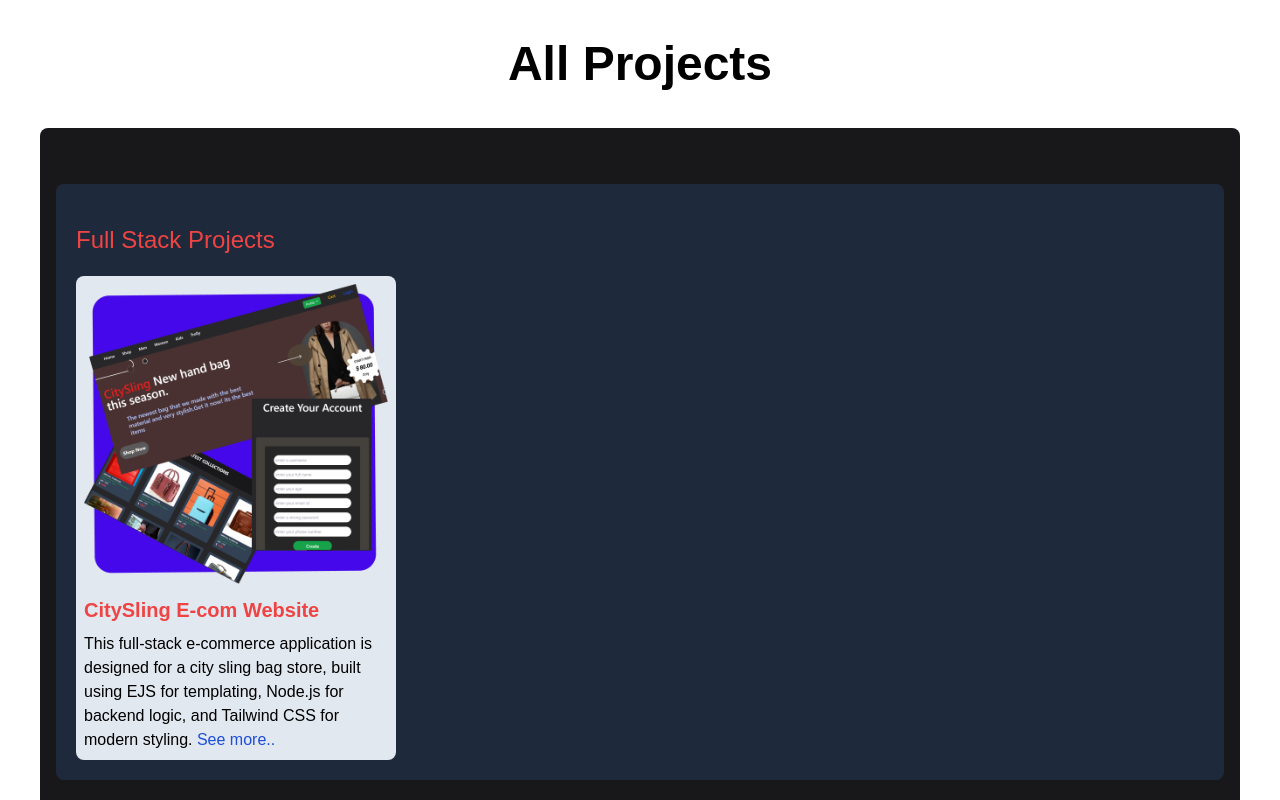
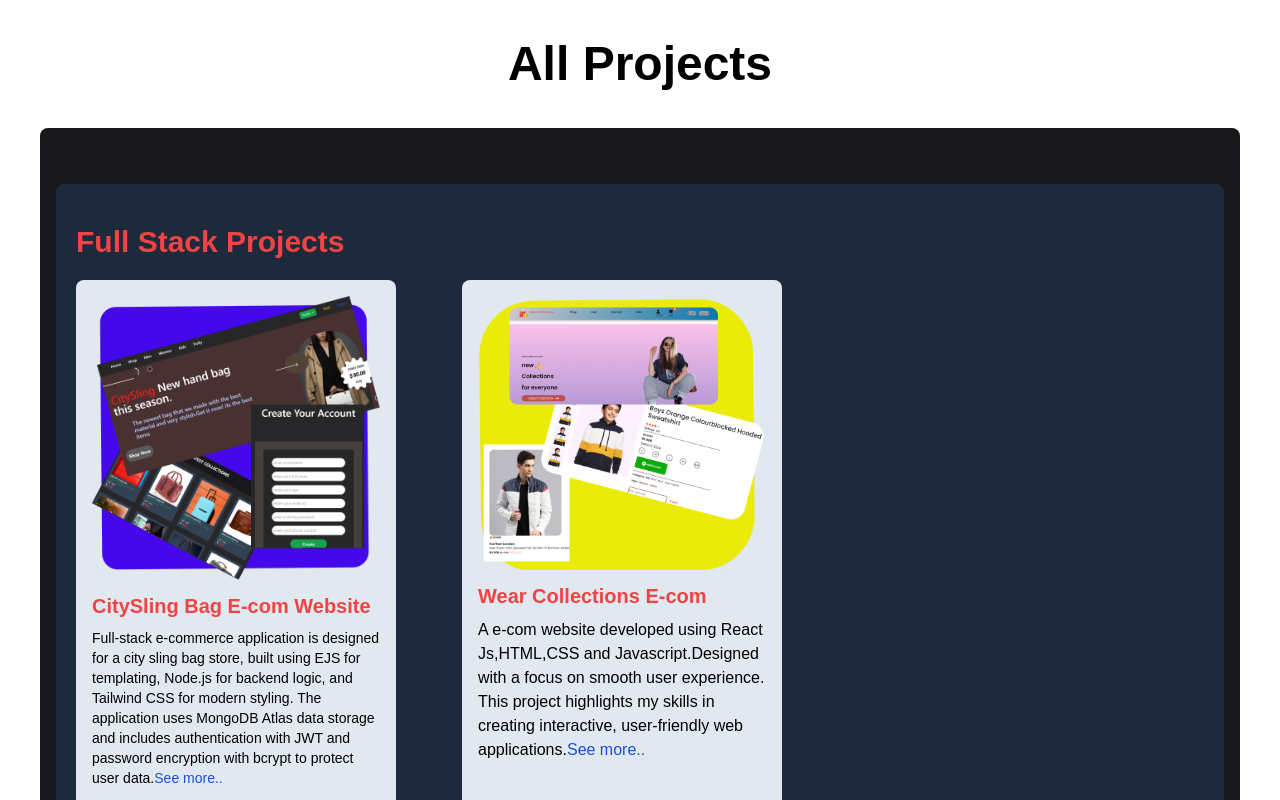
Before and after one commit to abhijit84842/Abhijit_Portfolio, a Next.js app: page /pages/projectall in a window 1280 px wide. Shown: the top 800 px of the page. Built offline with nearby package versions, Linux system fonts and the light colour scheme.

Commit message:
add a new fullstack project

```diff
--- a/app/components/ProjectsShow/FullStackProjectsShow.js
+++ b/app/components/ProjectsShow/FullStackProjectsShow.js
@@ -1,22 +1,95 @@
-import Link from 'next/link'
-import React from 'react'
+"use client";
+import Link from "next/link";
+import React from "react";
+
+// Import Swiper React components
+import { Swiper, SwiperSlide } from "swiper/react";
+
+// Import Swiper styles
+import "swiper/css";
+import "swiper/css/free-mode";
+import "swiper/css/pagination";
+import styles from "./ProjectShow.module.css";
+// import required modules
+import { FreeMode, Pagination, Autoplay } from "swiper/modules";
 
 const FullStackProjectsShow = () => {
   return (
     <div className="sub-container bg-slate-800 p-5 my-10 rounded-lg">
-        <div className="frotend-projects-box">
-            <h2 className="mt-5 text-2xl mb-5 text-red-500">Full Stack Projects</h2>
-            <div className="flex justify-between">
-            <div className="crad bg-slate-200 w-[20rem] p-2 rounded-lg">
-                <img className=''  src="/ProjectShow/CitySlingImg.png" alt="loading.." />
-                <p className="text-red-500 text-xl mt-2 font-semibold  mb-2 mt-3">CitySling E-com Website</p>
-                <p className="text-black ">This full-stack e-commerce application is designed for a city sling bag store, built using EJS for templating, Node.js for backend logic, and Tailwind CSS for modern styling. <span><Link className='text-blue-700' href={""}>See more..</Link></span></p>
+      <div className="fullstack-projects-box">
+        <h2 className="mt-5 text-3xl mb-5 text-red-500 font-semibold">
+          Full Stack Projects
+        </h2>
+
+        <Swiper
+          slidesPerView={3}
+          spaceBetween={30}
+          freeMode={true}
+          pagination={{
+            clickable: true,
+          }}
+          //  autoplay={{
+          //   delay:4500,
+          //   disableOnInteraction:false
+          //  }}
+          //  loop={true}
+          modules={[FreeMode, Pagination, Autoplay]}
+          className={styles.firstSwiper}
+        >
+          <SwiperSlide>
+            {" "}
+            <div className="crad bg-slate-200 w-[20rem] p-4 rounded-lg h-[35rem]">
+              <img
+                className="w-[20rem]"
+                src="/ProjectShow/CitySlingImg.png"
+                alt="loading.."
+              />
+              <p className="text-red-500 text-xl mt-2 font-semibold mb-2 mt-3">
+                CitySling Bag E-com Website
+              </p>
+              <p className="text-black text-sm">
+                Full-stack e-commerce application is designed for a city sling
+                bag store, built using EJS for templating, Node.js for backend
+                logic, and Tailwind CSS for modern styling. The application uses
+                MongoDB Atlas data storage and includes
+                authentication with JWT and password encryption with bcrypt to
+                protect user data.
+                <span>
+                  <Link className="text-blue-700" href={""}>
+                    See more..
+                  </Link>
+                </span>
+              </p>
             </div>
+          </SwiperSlide>
+          <SwiperSlide>
+            {" "}
+            <div className="crad bg-slate-200 w-[20rem] p-4 rounded-lg h-[35rem]">
+              <img
+                className="w-[20rem]"
+                src="/ProjectShow/Wear Collections Img.png"
+                alt="loading.."
+              />
+              <p className="text-red-500 text-xl mt-2 font-semibold mb-2 mt-3">
+                Wear Collections E-com
+              </p>
+              <p className="text-black ">
+                A e-com website developed using React Js,HTML,CSS and
+                Javascript.Designed with a focus on smooth user experience. This
+                project highlights my skills in creating interactive,
+                user-friendly web applications.
+                <span>
+                  <Link className="text-blue-700" href={""}>
+                    See more..
+                  </Link>
+                </span>
+              </p>
             </div>
+          </SwiperSlide>
+        </Swiper>
+      </div>
+    </div>
+  );
+};
 
-        </div>
-      </div>
-  )
-}
-
-export default FullStackProjectsShow
+export default FullStackProjectsShow;
--- a/app/components/ProjectsShow/ProjectShow.module.css
+++ b/app/components/ProjectsShow/ProjectShow.module.css
@@ -1,7 +1,7 @@
 .firstSwiper .swiper{
     width: 100%;
     height: 100%;
-    background-color: aqua;
+    background-color: rgb(226, 22, 22);
   }
 
 .mySwiper .swiper-slide {
```
